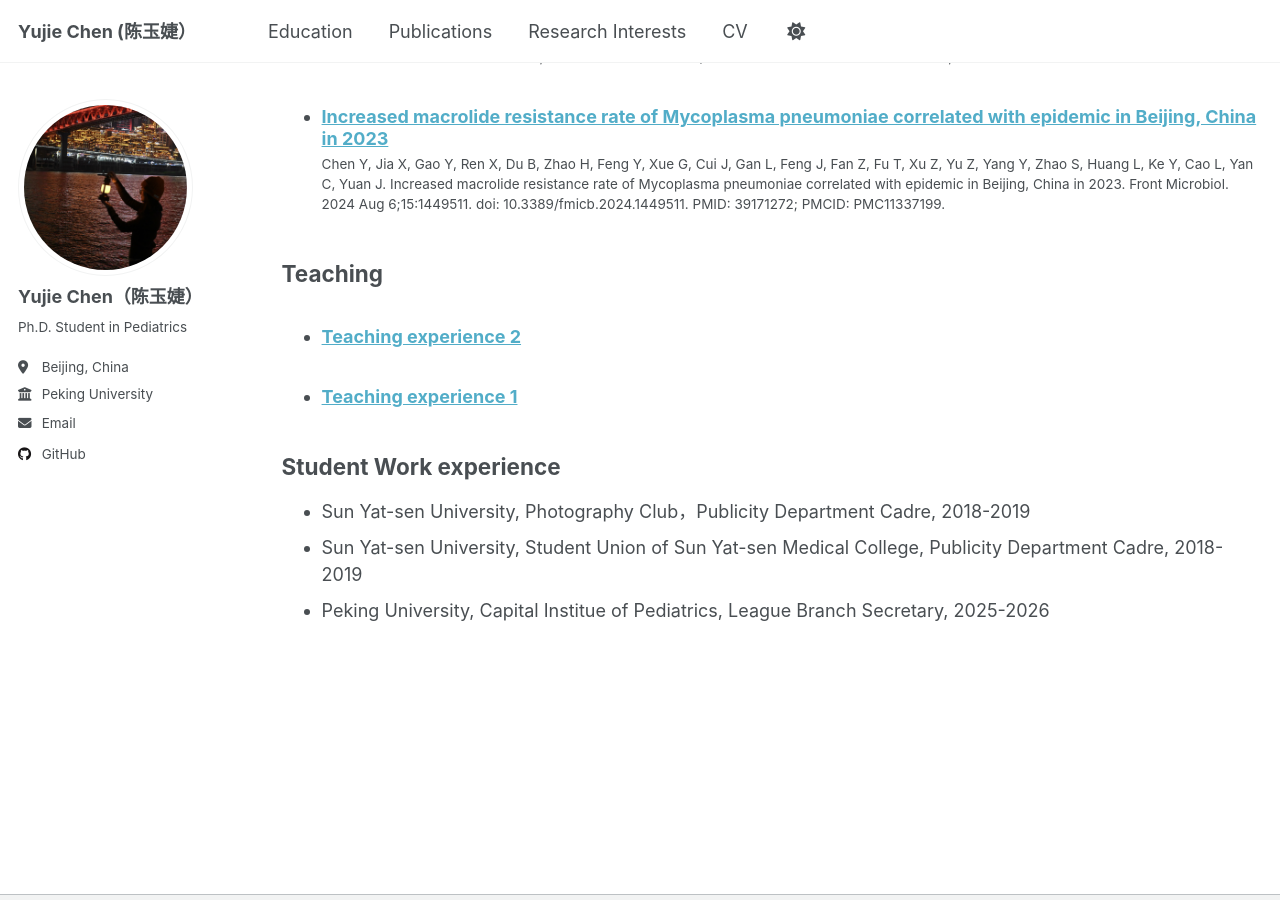
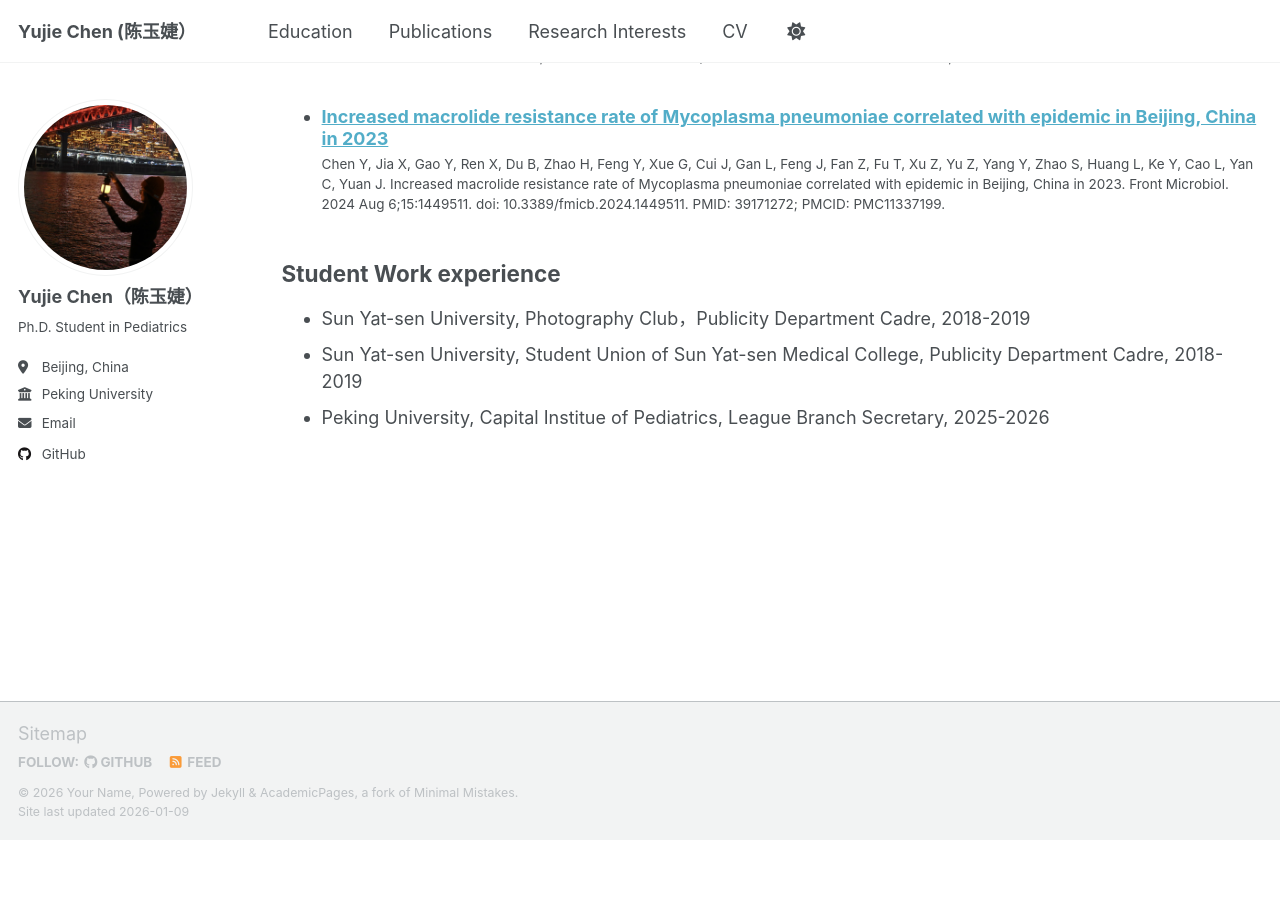
Before and after one commit to yujie7799/yujie7799.github.io, a Jekyll site: the page built from _pages/cv.md, in a window 1280 px wide and 900 px high, scrolled down 1158 px. Built offline with Jekyll 4.4.1, drawn with Linux system fonts in a browser that asks for light colours; a script that is not in the unit is left out; after the commit the page ends 1997 px from its top, so only the background shows below that.

Commit message:
Update cv.md

```diff
--- a/_pages/cv.md
+++ b/_pages/cv.md
@@ -31,13 +31,6 @@ Proficient in GraphPad Prism, Adobe Illustrator, Microsoft Excel, SPSS, R, and P
     {% include archive-single-cv.html %}
   {% endfor %}</ul>
 
-
-## Teaching
-  <ul>{% for post in site.teaching reversed %}
-    {% include archive-single-cv.html %}
-  {% endfor %}</ul>
-
-
 ## Student Work experience
 * Sun Yat-sen University, Photography Club，Publicity Department Cadre, 2018-2019
 * Sun Yat-sen University, Student Union of Sun Yat-sen Medical College, Publicity Department Cadre, 2018-2019
```
